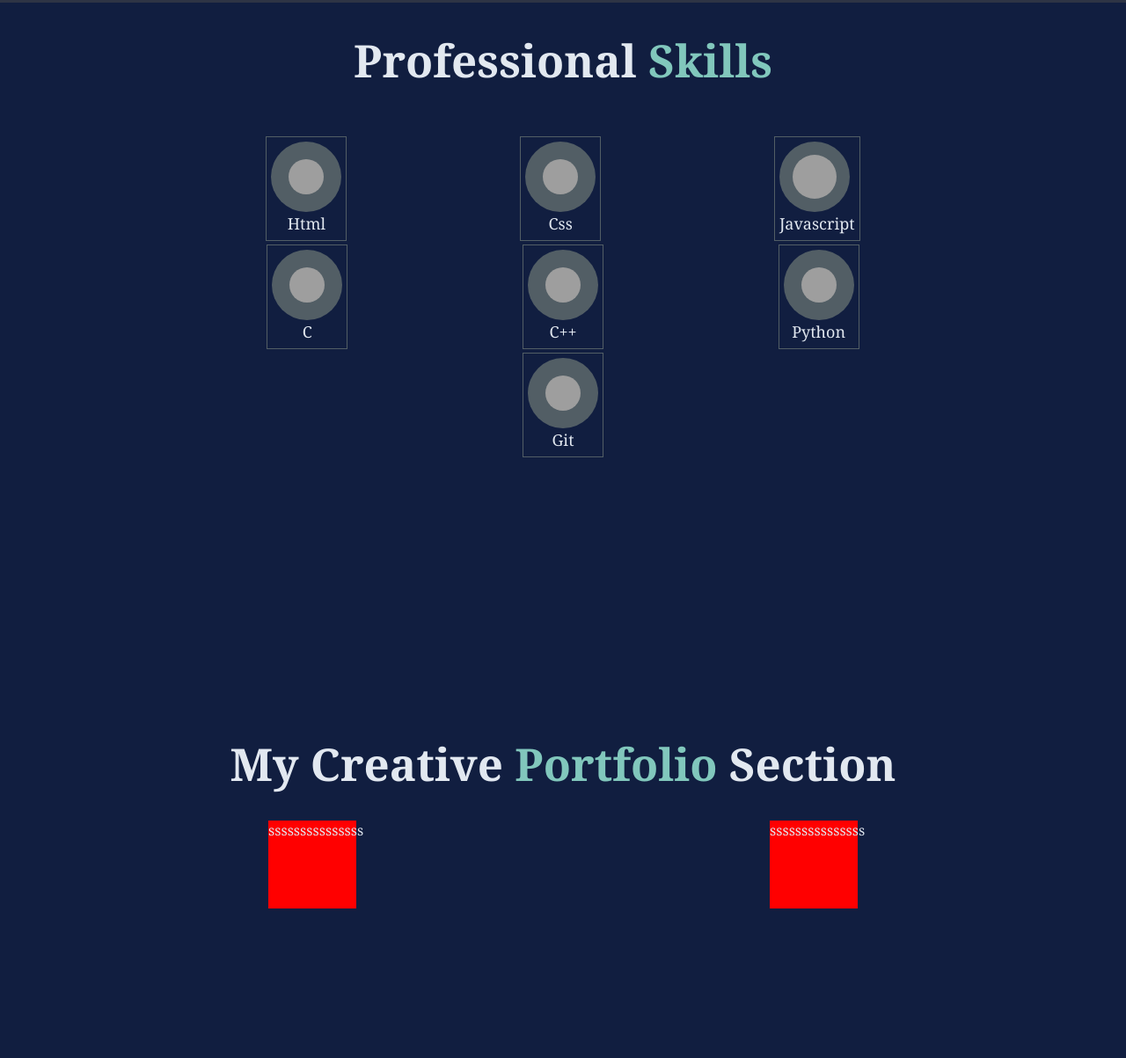
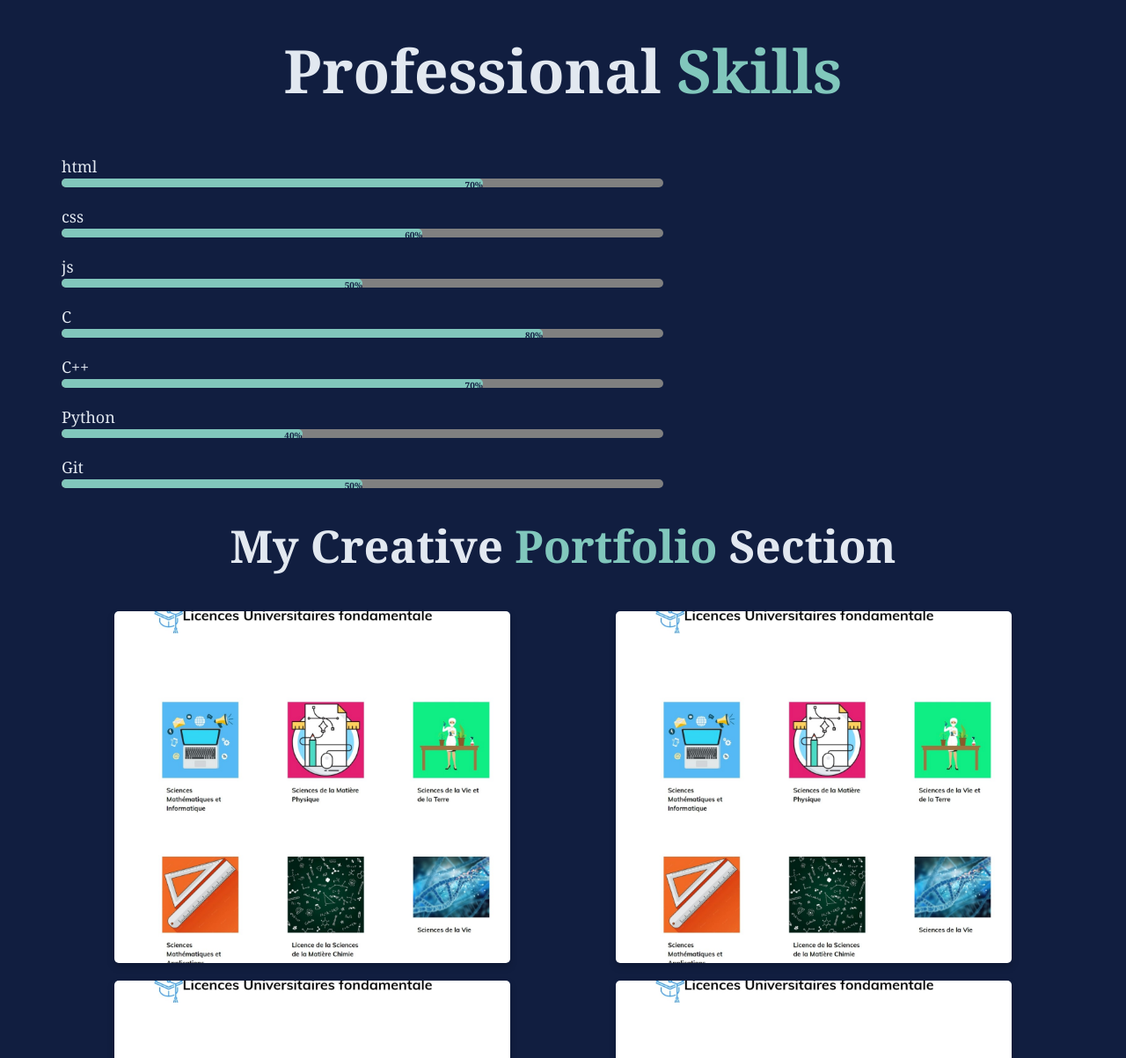
Before and after one commit to sihamELmabrouky/siham, a plain HTML site: page index.html in a window 1280 px wide. Shown: the part 1597-2800 px from the top of the page at 88% size. Drawn offline with Linux system fonts and the light colour scheme; grey boxes are pictures that could not be loaded.

Commit message:
portfolio szctin

```diff
--- a/index.html
+++ b/index.html
@@ -6,107 +6,11 @@
     <meta name="viewport" content="width=device-width, initial-scale=1.0">
     <title>portfolio | devsiham</title>
     <link rel="stylesheet" href="style.css">
+    <link rel="stylesheet" href="progress.css">
     <!-- font awesome -->
     <link rel="stylesheet" href="https://cdnjs.cloudflare.com/ajax/libs/font-awesome/6.4.2/css/all.min.css"
         integrity="sha512-z3gLpd7yknf1YoNbCzqRKc4qyor8gaKU1qmn+CShxbuBusANI9QpRohGBreCFkKxLhei6S9CQXFEbbKuqLg0DA=="
         crossorigin="anonymous" referrerpolicy="no-referrer" />
-    <style>
-        @import url("https://fonts.googleapis.com/css?family=Montserrat:700");
-
-        .hero {
-            background-color: #0040C1;
-            position: relative;
-            height: 100vh;
-            overflow: hidden;
-            font-family: "Montserrat", sans-serif;
-        }
-
-        .hero__title {
-            color: #fff;
-            position: absolute;
-            top: 50%;
-            left: 50%;
-            transform: translate(-50%, -50%);
-            font-size: 50px;
-            z-index: 1;
-        }
-
-        .cube {
-            position: absolute;
-            top: 80vh;
-            left: 45vw;
-            width: 10px;
-            height: 10px;
-            border: solid 1px #003298;
-            transform-origin: top left;
-            transform: scale(0) rotate(0deg) translate(-50%, -50%);
-            -webkit-animation: cube 12s ease-in forwards infinite;
-            animation: cube 12s ease-in forwards infinite;
-        }
-
-        .cube:nth-child(2n) {
-            border-color: #0051f4;
-        }
-
-        .cube:nth-child(2) {
-            -webkit-animation-delay: 2s;
-            animation-delay: 2s;
-            left: 25vw;
-            top: 40vh;
-        }
-
-        .cube:nth-child(3) {
-            -webkit-animation-delay: 4s;
-            animation-delay: 4s;
-            left: 75vw;
-            top: 50vh;
-        }
-
-        .cube:nth-child(4) {
-            -webkit-animation-delay: 6s;
-            animation-delay: 6s;
-            left: 90vw;
-            top: 10vh;
-        }
-
-        .cube:nth-child(5) {
-            -webkit-animation-delay: 8s;
-            animation-delay: 8s;
-            left: 10vw;
-            top: 85vh;
-        }
-
-        .cube:nth-child(6) {
-            -webkit-animation-delay: 10s;
-            animation-delay: 10s;
-            left: 50vw;
-            top: 10vh;
-        }
-
-        @-webkit-keyframes cube {
-            from {
-                transform: scale(0) rotate(0deg) translate(-50%, -50%);
-                opacity: 1;
-            }
-
-            to {
-                transform: scale(20) rotate(960deg) translate(-50%, -50%);
-                opacity: 0;
-            }
-        }
-
-        @keyframes cube {
-            from {
-                transform: scale(0) rotate(0deg) translate(-50%, -50%);
-                opacity: 1;
-            }
-
-            to {
-                transform: scale(20) rotate(960deg) translate(-50%, -50%);
-                opacity: 0;
-            }
-        }
-    </style>
 </head>
 
 <body>
@@ -197,85 +101,114 @@
             </div>
         </div>
     </section>
-    <section id="skills">
-        <div class="container reveal">
+    <secction id="skills" class="">
+        <div id="progress-section" class="">
+
+            <div class="container  reveal  ">
                 <div class="main-title">
                     <h1>Professional <span class="primery">Skills</span></h1>
                 </div>
-            <div class="skills-content ">
-                <div class="item-flex">
-                    <div class="card">
-                        <div class="skill-img item-flex">
-                            <img src="https://encrypted-tbn0.gstatic.com/images?q=tbn:ANd9GcRVB4twv74Kv-OlgnOCa8NuMOP2DvpeK3kQcw&usqp=CAU"
-                                alt="">
+
+                <p>html</p>
+                <div class="progress">
+
+                    <div class="progress-bar" data-progress="70">
+                        <span>70%</span>
                     </div>
-                        <p class="item-flex">Html</p>
+                </div>
+                <p>css</p>
+                <div class="progress">
+                    <div class="progress-bar " data-progress="60">
+                        <span>60%</span>
+                    </div>
+                </div>
+                <p>js</p>
+                <div class="progress">
+                    <div class="progress-bar" data-progress="50">
+                        <span>50%</span>
+                    </div>
+                </div>
+
+
+                <p>C</p>
+                <div class="progress">
+                    <div class="progress-bar" data-progress="80">
+                        <span>80%</span>
+                    </div>
+                </div>
+                <p>C++</p>
+                <div class="progress">
+                    <div class="progress-bar" data-progress="70">
+                        <span>70%</span>
+                    </div>
+                </div>
+                <p>Python</p>
+                <div class="progress">
+                    <div class="progress-bar" data-progress="40">
+                        <span>40%</span>
+                    </div>
+                </div>
+                <p>Git</p>
+                <div class="progress">
+                    <div class="progress-bar" data-progress="50">
+                        <span>50%</span>
+                    </div>
+                </div>
+
 
             </div>
-                    <div class="card">
-                        <div class="skill-img item-flex">
-                            <img src="https://upload.wikimedia.org/wikipedia/commons/thumb/6/62/CSS3_logo.svg/800px-CSS3_logo.svg.png
-                        " alt="">
-                        </div>
-                        <p class="item-flex">Css</p>
-                    </div>
-                    <div class="card">
-                        <div class="skill-img item-flex">
-                            <img style="width: 50px;height: 50px;"
-                                src="https://www.godeltech.com/wp-content/uploads/2023/02/Technology-JS.svg" alt="">
-                        </div>
-                        <p class="item-flex">Javascript</p>
-                    </div>
-                </div>
-                <div class="item-flex">
-                    <div class="card">
-                        <div class="skill-img item-flex">
-                            <img src="https://upload.wikimedia.org/wikipedia/commons/thumb/1/18/C_Programming_Language.svg/695px-C_Programming_Language.svg.png"
-                                alt="">
-                        </div>
-                        <p class="item-flex">C</p>
-                    </div>
-                    <div class="card">
-                        <div class="skill-img item-flex">
-                            <img src="https://w7.pngwing.com/pngs/46/626/png-transparent-c-logo-the-c-programming-language-computer-icons-computer-programming-source-code-programming-miscellaneous-template-blue.png"
-                                alt="">
-                        </div>
-                        <p class="item-flex">C++</p>
-                    </div>
-                    <div class="card">
-                        <div class="skill-img item-flex">
-                            <img src="https://raw.githubusercontent.com/bablubambal/All_logo_and_pictures/1ac69ce5fbc389725f16f989fa53c62d6e1b4883/programming%20languages/python.svg"
-                                alt="">
-                        </div>
-                        <p class="item-flex">Python</p>
-                    </div>
-                </div>
-                <div class="item-flex">
-                    <div class="card">
-                        <div class="skill-img item-flex">
-                            <img src="https://git-scm.com/images/logos/downloads/Git-Icon-1788C.png" alt="">
-                        </div>
-                        <p class="item-flex">Git</p>
-                    </div>
-                </div>
-            </div>
+
         </div>
         </section>
-    <section id="work">
+
+        <section id=" work">
             <div class="container reveal">
                 <div class="main-title">
                     <h1>My Creative <span class="primery"> Portfolio </span>Section</h1>
                 </div>
-            <div class="work-content item-flex">
-                <div class="item-card">
-                    sssssssssssssss
+                <div class="portfolio">
+                    <div class="card-content item-flex ">
+                        <div class="card">
+                            <div class="card-image" style="background-image: url(images/cap.jpeg);">
                             </div>
-                <div class="item-card">
-                    sssssssssssssss
+                            <div class="card-footer">
+                                <a href="#"> <i class="fa-brands fa-github"></i></a>
+                                <a href="#"> demo</a>
+                            </div>
+
+                        </div>
+                        <div class="card">
+                            <div class="card-image" style="background-image: url(images/cap.jpeg);">
+                            </div>
+                            <div class="card-footer">
+                                <a href="#"> <i class="fa-brands fa-github"></i></a>
+                                <a href="#"> demo</a>
                             </div>
                         </div>
                     </div>
+                    <div class="card-content item-flex ">
+                        <div class="card">
+                            <div class="card-image" style="background-image: url(images/cap.jpeg);">
+                            </div>
+                            <div class="card-footer">
+                                <a href="#"> <i class="fa-brands fa-github"></i></a>
+                                <a href="#"> demo</a>
+                            </div>
+
+                        </div>
+                        <div class="card">
+                            <div class="card-image" style="background-image: url(images/cap.jpeg);">
+                            </div>
+                            <div class="card-footer">
+                                <a href="#"> <i class="fa-brands fa-github"></i></a>
+                                <a href="#"> demo</a>
+                            </div>
+                        </div>
+                    </div>
+
+                </div>
         </section>
+
         <section id="contact">
             <div class="container"></div>
         </section>
--- a/script.js
+++ b/script.js
@@ -40,3 +40,36 @@ function reveal() {
 }
 
 window.addEventListener("scroll", reveal);
+
+
+
+// progress
+const skillsSection = document.querySelector("#progress-section");
+const progressBars = document.querySelectorAll('.progress-bar');
+
+function showPRogress() {
+    progressBars.forEach(progressBars => {
+        const value = progressBars.dataset.progress;
+        // console.log('hi');
+        progressBars.style.opacity = 1;
+        progressBars.style.width = `${value}%`;
+    })
+}
+function hidePRogress() {
+    progressBars.forEach(p => {
+
+        p.style.opacity = 0;
+        p.style.width = 0;
+    })
+}
+
+window.addEventListener('scroll', () => {
+    const sectionPos = skillsSection.getBoundingClientRect().top;
+    const screenPos = window.innerHeight / 2;
+    if (sectionPos < screenPos) {
+        showPRogress();
+    } else {
+        hidePRogress();
+    }
+
+})
--- a/style.css
+++ b/style.css
@@ -425,10 +425,10 @@ section {
 
 /* **************************** */
 
-#about {
+/* #about {
     background: #2e3445;
 
-}
+} */
 
 img {
     border-radius: 100%;
@@ -489,7 +489,6 @@ img {
         border-radius: 5px;
     }
 
-
     #about .btn {
         width: 150px;
     }
@@ -506,40 +505,82 @@ img {
 
 /* ************************ */
 
-#skills {}
+#skills,
+#progress-section {
+    background: var(--blue-2);
+}
+
+#progress-section {
+    text-align: center;
+    display: flex;
+    align-items: center;
+    justify-content: center;
+}
+
+.c-grand {
+
+    margin-top: 30px;
+}
+
+.grand {
+    font-size: 200px;
+    color: var(--green);
+    margin-top: 50px;
+}
 
 #skills .container {
     display: flex;
     flex-direction: column;
     justify-content: center;
-    align-items: center;
+
+    align-content: center;
+
 }
 
-#skills img {
-    width: 40px;
-    height: 40px;
+#skills .container .main-title {
+    text-align: center;
+    display: flex;
+    flex-direction: column;
+    justify-content: center;
+    align-items: center;
+    width: 100%;
+}
+
+#skills .container p {
+    text-align: start;
 }
 
 
-.skill-img {
-    width: 80px;
-    height: 80px;
-    background: var(--gray);
-    border-radius: 100%;
+.progress {
+    width: 60%;
+    height: 10px;
+    background: gray;
+    border-radius: 10px;
 }
 
-.skills-content {
-
-    padding: 20px;
-    width: 80%;
-
+.progress .progress-bar {
+    width: 0;
+    opacity: 0;
+    height: 100%;
+    position: relative;
+    background: var(--green);
+    border-radius: 10px;
+    transition: all 1s ease-out;
 }
 
-.skills-content .card {
-    border: 1px solid var(--gray);
-    padding: 5px;
-    margin: 2px;
+.progress-bar span {
+    position: absolute;
+    right: 0;
+    top: 0;
+    color: var(--blue-2);
+    font-size: 10px;
+    font-weight: bolder;
 }
+
+#progress-section p {
+    margin-top: 20px;
+}
+
 
 .reveal {
     position: relative;
@@ -553,7 +594,81 @@ img {
     opacity: 1;
 }
 
+.bar-container {
+    /* background: var(--gray); */
+    width: 100%;
+    padding: 10px;
+    /* box-shadow: 0 14px 28px rgba(0, 0, 0, 25), 0 10px 10px rgba(0, 0, 0, 25); */
+}
 
+.skill .skill-contaner {
+    margin: 30px 0;
+    padding: 10px;
+}
+
+.list-tech {
+
+    width: 70%;
+}
+
+.bar {
+
+    height: 10px;
+    border: 1px solid #ffffff4b;
+    overflow: hidden;
+    display: block;
+    box-shadow: 0 14px 28px rgba(0, 0, 0, 25), 0 10px 10px rgba(0, 0, 0, 25);
+    animation: all 0.4 cubic-bezier(.25, .8, .25, 1);
+}
+
+.bar span {
+    height: 20px;
+    float: left;
+    background: linear-gradient(135deg, var(--green)0%, var(--text-color)100%);
+}
+
+.skill h3 {
+    margin: 5px;
+}
+
+.html {
+    width: 60%;
+    animation: html 3s;
+}
+
+
+.j {
+    width: 40%;
+    animation: html 3s;
+}
+
+
+
+.C {
+    width: 80%;
+    animation: html 3s;
+}
+
+@keyframes html {
+    0% {
+        width: 0%;
+    }
+
+    100% {
+        width: 60%;
+    }
+
+}
+
+@keyframes html {
+    0% {
+        width: 0%;
+    }
+
+    100% {
+        width: 80%;
+    }
+}
 
 @media (max-width : 767px) {
 
@@ -580,10 +695,62 @@ img {
 }
 
 /* portfolio */
-.item-card {
-    width: 100px;
-    height: 100px;
-    background: red;
+.card {
+    width: 450px;
+    /* background: #525e658a; */
+    height: 400px;
+    border-radius: 5px;
+    overflow: hidden;
+    box-shadow: 0 4px 8px 0 rgba(0, 0, 0, 0.2);
+    margin: 10px;
+    position: relative;
+}
+
+/* Background image */
+.card-image {
+    width: 450px;
+    height: 400px;
+    background-size: cover;
+    background-position: center;
+}
+
+/* Footer container styles */
+.card-footer {
+    background-color: #33333388;
+    color: #fff;
+    padding: 0px;
+    display: flex;
+    justify-content: center;
+    align-items: center;
+    text-align: center;
+    position: absolute;
+    top: 0;
+    width: 450px;
+
+    left: 0;
+    transition: var(--transition-1);
+}
+
+/* Footer buttons styles */
+.card-footer a {
+    display: none;
+    text-decoration: none;
+    color: #fff;
+    padding: 5px 10px;
+    margin: 0 5px;
+    border: 1px solid #fff;
+    border-radius: 5px;
+
+}
+
+/* Show buttons on hover */
+.card:hover .card-footer {
+    height: 400px;
+
+}
+
+.card:hover .card-footer a {
+    display: inline;
 }
 
 
```
Also changed, not shown: images/cap.jpeg (added), images/womendev.jpg (added), progress.css (added). Lines whose indentation alone changed are shown as unchanged.
